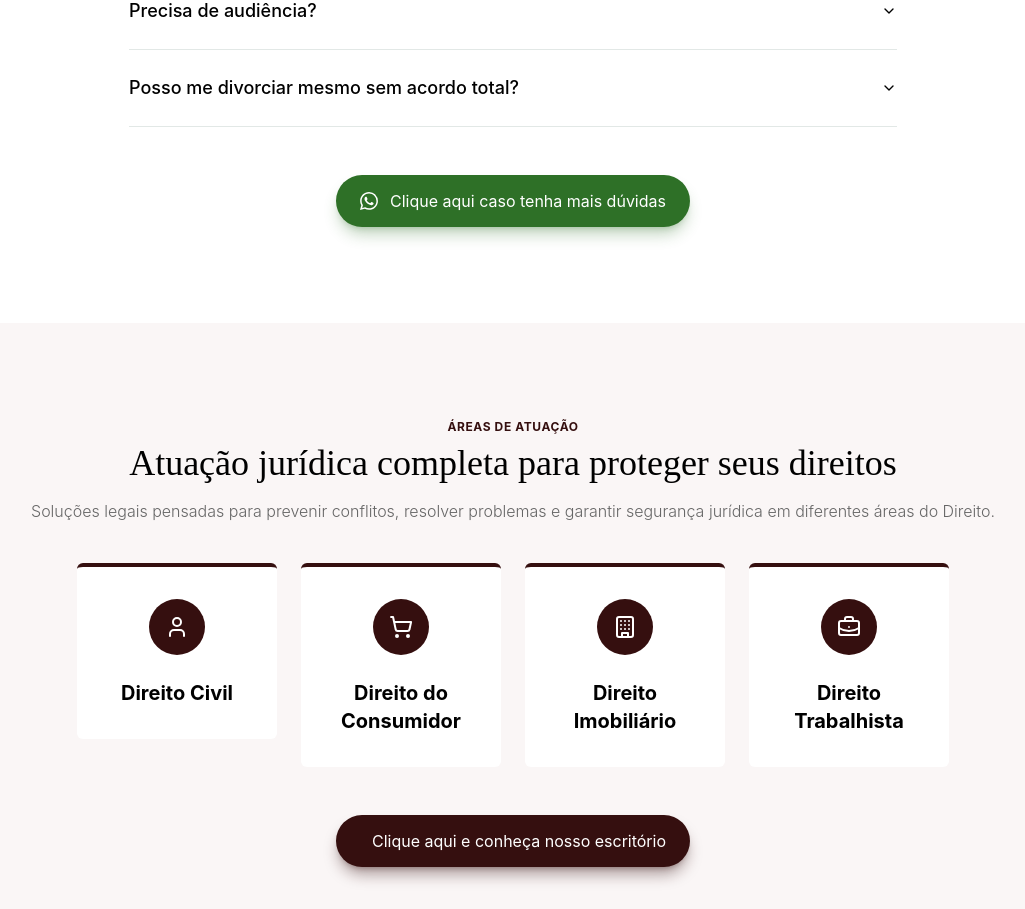
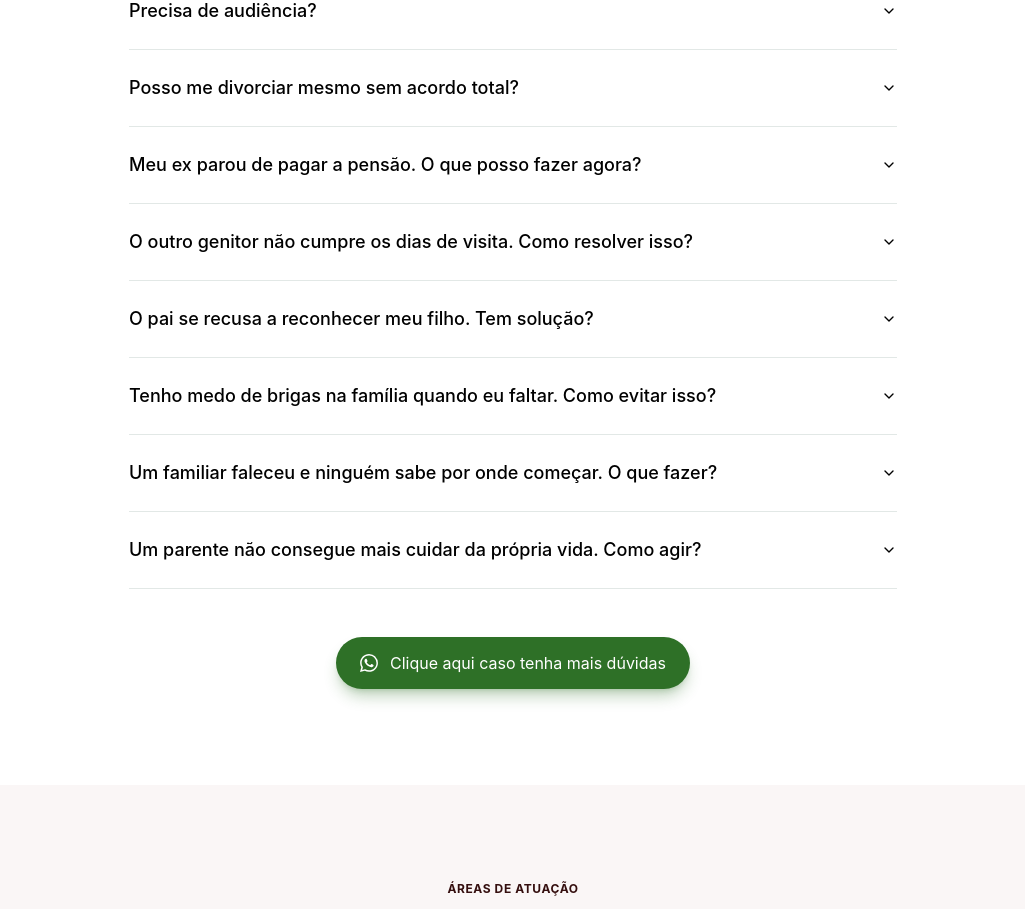
Before and after one commit to Paper-Street-Softwares/LPS-Divorcio-Brasil-Matos, a React (Vite) app: page /#home in a window 1280 px wide. Shown: the part 5020-5929 px from the top of the page, without its empty margins (127-1152 px from the left). Built offline with nearby package versions, Linux system fonts and the light colour scheme.

Commit message:
feat: Add faq maior

```diff
--- a/src/content/content.jsx
+++ b/src/content/content.jsx
@@ -591,6 +591,40 @@ const content = {
           question: "Posso me divorciar mesmo sem acordo total?",
           answer:
             "Sim. Mesmo sem acordo em todos os pontos, é possível dar entrada no divórcio. Cada caso é analisado com cuidado para garantir seus direitos e a melhor solução possível.",
+        },
+        question5: {
+          question: "Meu ex parou de pagar a pensão. O que posso fazer agora?",
+          answer:
+            "É possível cobrar judicialmente, inclusive com medidas rápidas para garantir o pagamento, como desconto em folha ou até prisão em casos específicos.",
+        },
+        question6: {
+          question:
+            "O outro genitor não cumpre os dias de visita. Como resolver isso?",
+          answer:
+            "A regularização pode ser feita judicialmente, definindo regras claras e aplicando medidas para garantir o cumprimento.",
+        },
+        question7: {
+          question: "O pai se recusa a reconhecer meu filho. Tem solução?",
+          answer:
+            "Sim. É possível entrar com ação de investigação de paternidade, inclusive com exame de DNA, garantindo os direitos da criança.",
+        },
+        question8: {
+          question:
+            "Tenho medo de brigas na família quando eu faltar. Como evitar isso?",
+          answer:
+            " Um planejamento sucessório com testamento organiza a divisão dos bens e reduz conflitos entre herdeiros.",
+        },
+        question9: {
+          question:
+            "Um familiar faleceu e ninguém sabe por onde começar. O que fazer?",
+          answer:
+            "O inventário é o primeiro passo para regularizar os bens e permitir a partilha legal entre os herdeiros.",
+        },
+        question10: {
+          question:
+            "Um parente não consegue mais cuidar da própria vida. Como agir?",
+          answer:
+            "É possível pedir a interdição e nomear um curador para administrar os interesses dele com segurança.",
         },
       },
       paragraph: "Clique aqui caso tenha mais dúvidas",
```
